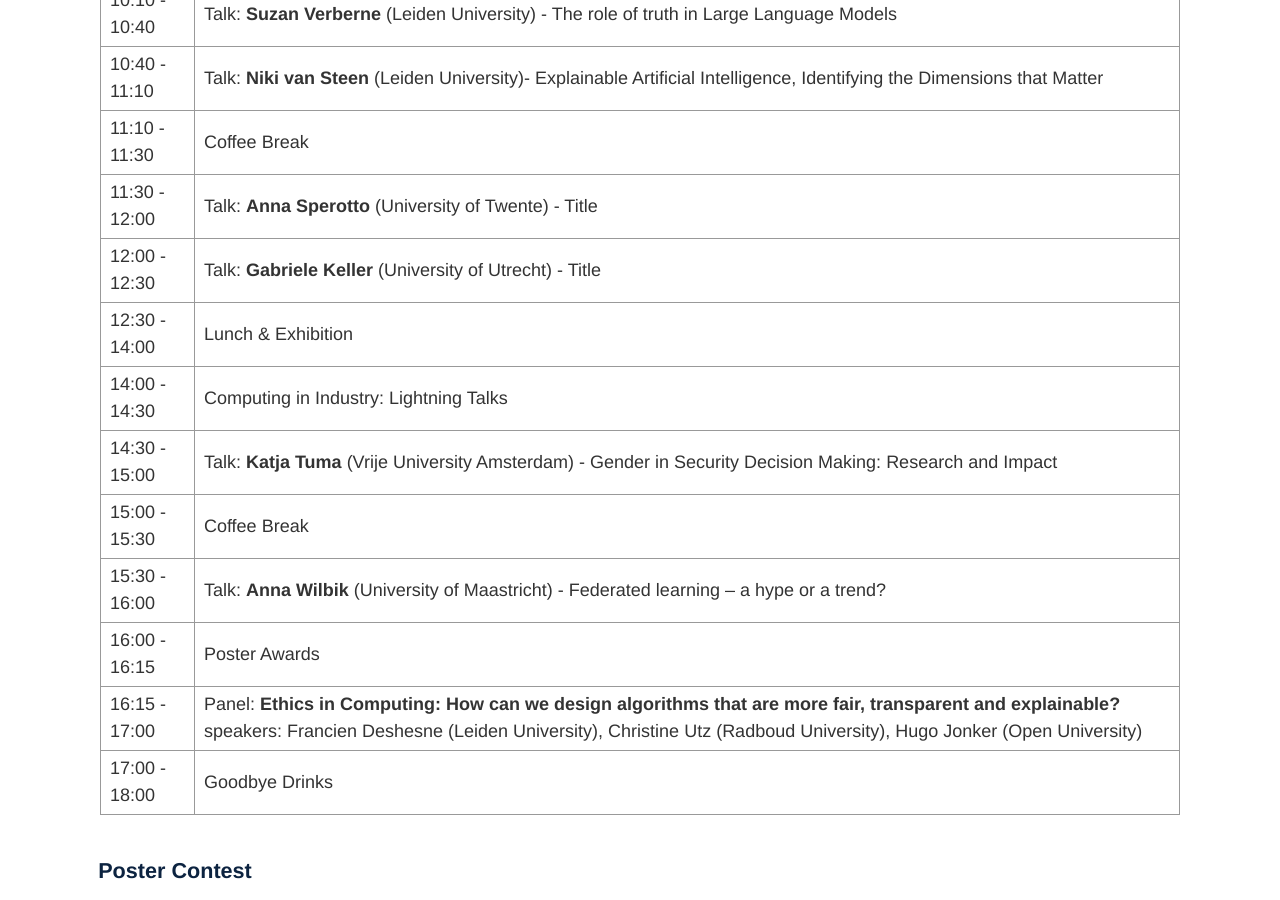
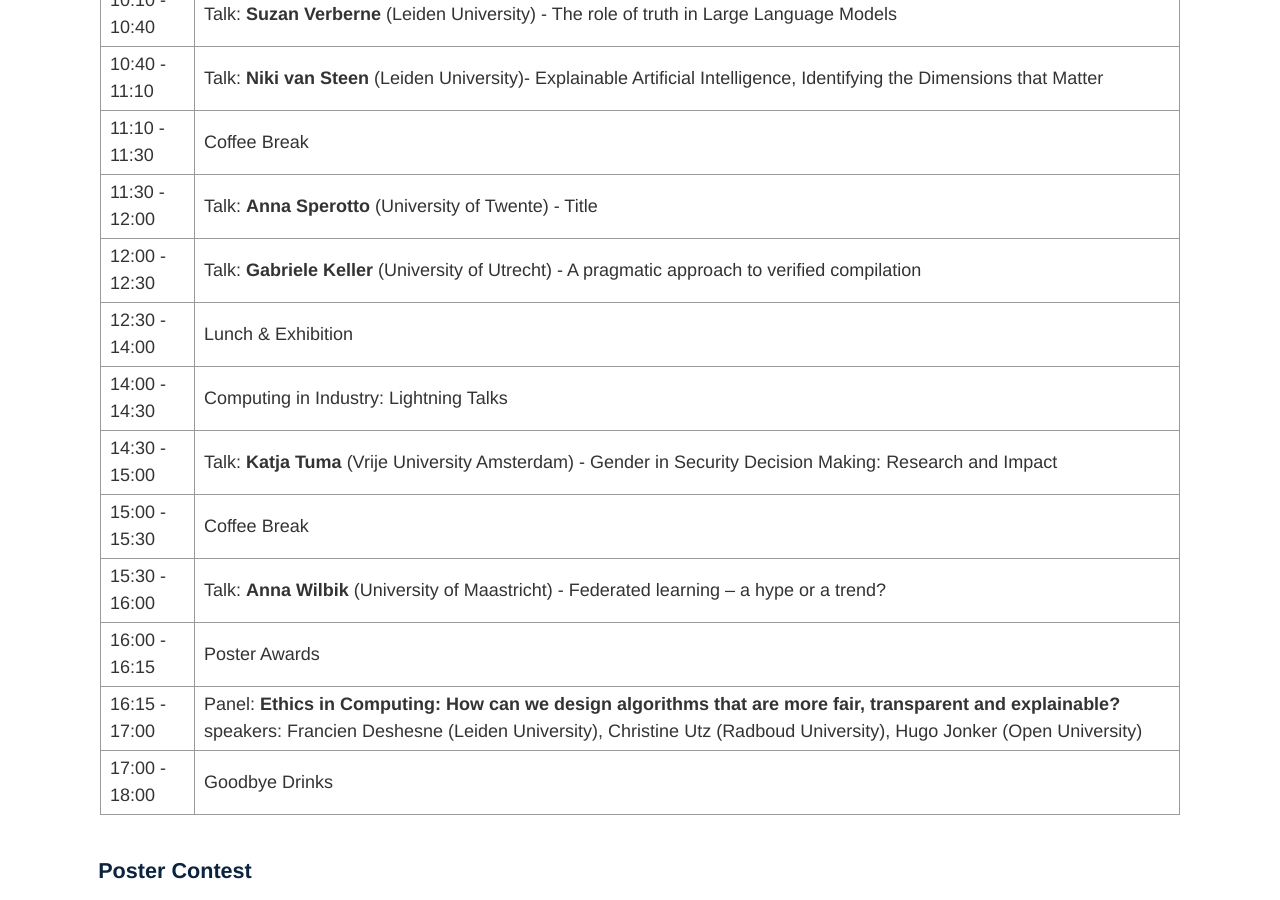
Before and after one commit to alice-and-eve/2024, a Jekyll site: the page built from index.md, in a window 1280 px wide and 900 px high, scrolled down 1833 px. Built offline with Jekyll 4.4.1, drawn with Linux system fonts in a browser that asks for light colours.

Commit message:
Update index.md

```diff
--- a/index.md
+++ b/index.md
@@ -45,7 +45,7 @@ The registration is free and includes coffee breaks, lunch and drinks. We welcom
 | 10:40 - 11:10  | Talk: **Niki van Steen** (Leiden University)- Explainable Artificial Intelligence, Identifying the Dimensions that Matter |
 | 11:10 - 11:30  | Coffee Break |
 | 11:30 - 12:00  | Talk: **Anna Sperotto** (University of Twente) - Title |
-| 12:00 - 12:30  | Talk: **Gabriele Keller** (University of Utrecht) - Title |
+| 12:00 - 12:30  | Talk: **Gabriele Keller** (University of Utrecht) - A pragmatic approach to verified compilation |
 | 12:30 - 14:00  | Lunch & Exhibition |
 | 14:00 - 14:30  | Computing in Industry: Lightning Talks |
 | 14:30 - 15:00  | Talk: **Katja Tuma** (Vrije University Amsterdam) - Gender in Security Decision Making: Research and Impact  |
```
